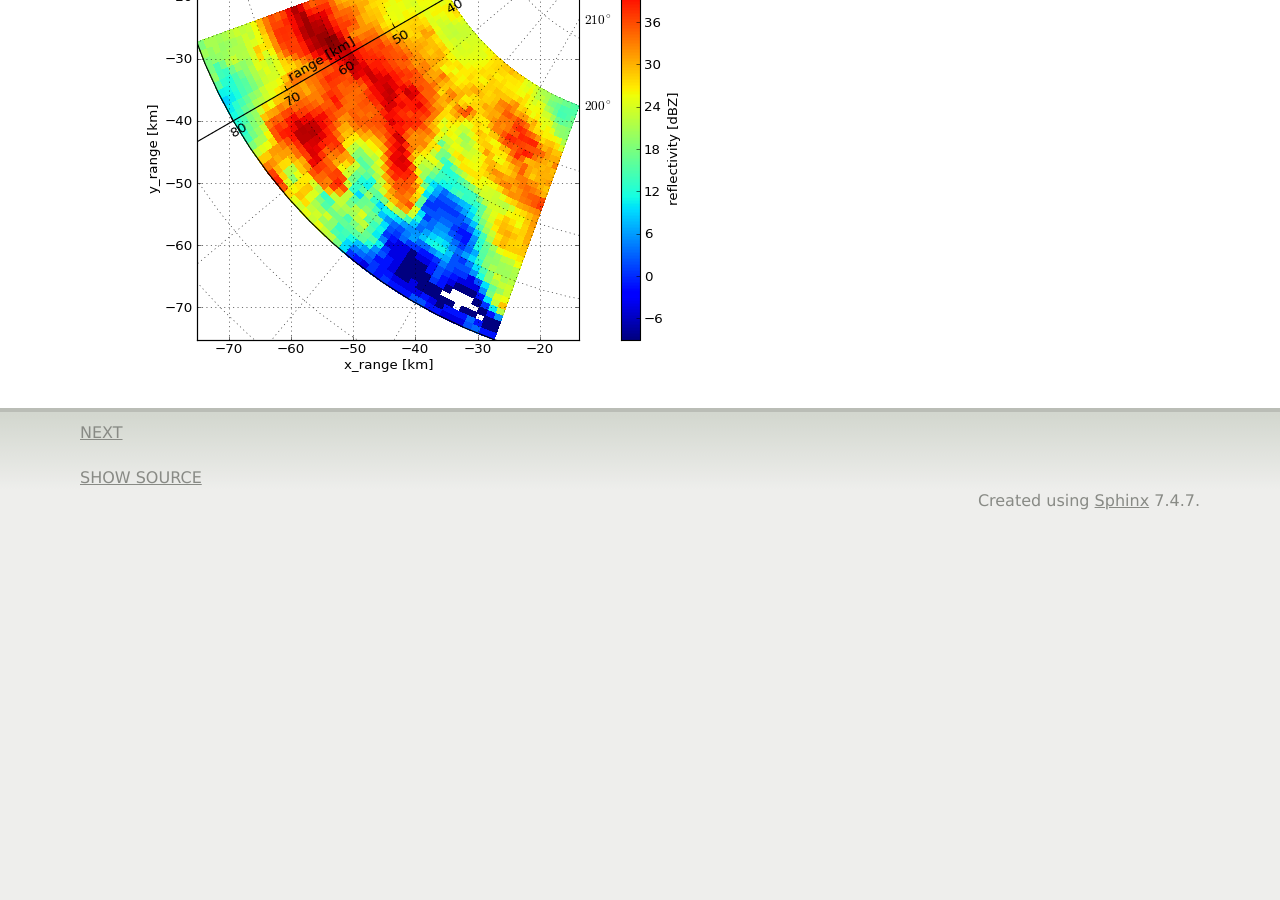
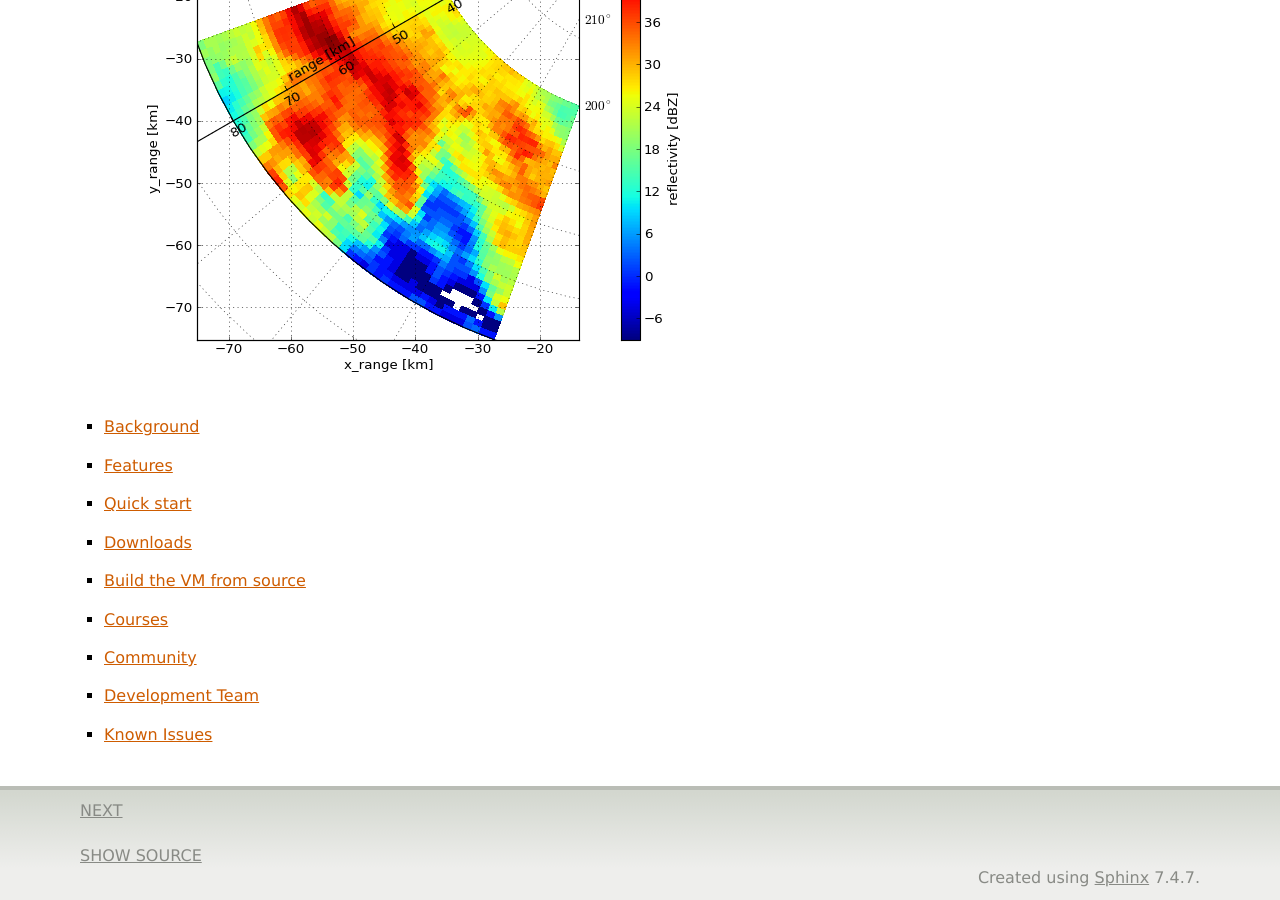
Before and after one commit to openradar/oss_weather_radar_vm, a Sphinx documentation site: the page built from doc/source/index.rst, in a window 1280 px wide and 900 px high, scrolled down 598 px. Built offline with Sphinx 7.4.7, drawn with Linux system fonts in a browser that asks for light colours; formulas are drawn with MathJax 3; before the commit the page ends 1120 px from its top, so only the background shows below that.

Commit message:
FIX: Make sidebars appear on each page.
With newer Sphinx versions, it becomes harder to control the sidebar
behaviour without touching the theme itself. I had to remove the
`hidden` directive for the toctree and tweak the conf file in order to
make the TOC appear on each page. Cost of this: TOC also appears at the
bottom of the index page. Maybe we find a better way someday.

```diff
--- a/doc/source/conf.py
+++ b/doc/source/conf.py
@@ -148,11 +148,11 @@ html_static_path = ['_static']
 #html_use_smartypants = True
 
 # Custom sidebar templates, maps document names to template names.
-#html_sidebars = {}
-html_sidebars = {
-   '**': ['globaltoc.html', 'sourcelink.html', 'searchbox.html'],
-   'using/windows': ['windowssidebar.html', 'searchbox.html'],
-}
+html_sidebars = {}
+#html_sidebars = {
+#   '**': ['globaltoc.html', 'sourcelink.html', 'searchbox.html'],
+#   'using/windows': ['windowssidebar.html', 'searchbox.html'],
+#}
 #html_sidebars = {
 #    '**': ['localtoc.html',]
 #}
--- a/doc/source/index.rst
+++ b/doc/source/index.rst
@@ -26,7 +26,6 @@ Quicklinks
 
 .. toctree::
    :maxdepth: 1
-   :hidden:
 
    background
    features
```
